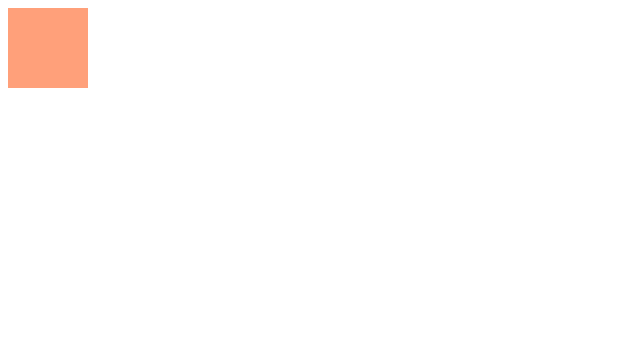
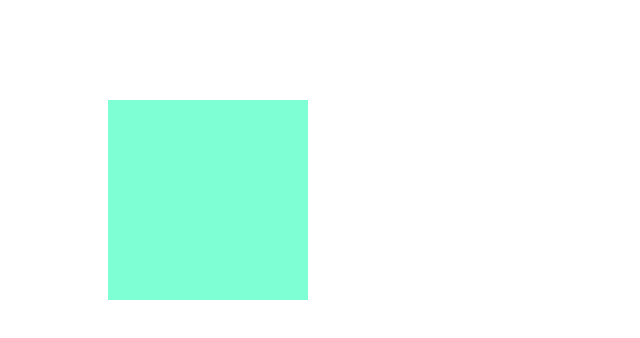
Before and after one commit to soubhagyasethy/animations-n-3D-spaces, a plain HTML site: page index.html in a window 1280 px wide. Shown: the whole page, without its empty margins (0-640 px from the left). Drawn offline with Linux system fonts and the light colour scheme.

Commit message:
feat: css animations

```diff
--- a/index.html
+++ b/index.html
@@ -8,6 +8,6 @@
     <link rel="stylesheet" type="text/css" href="style.css">
 </head>
 <body>
-    <div id="div"></div>
+    <div></div>
 </body>
 </html>
--- a/style.css
+++ b/style.css
@@ -1,5 +1,55 @@
-#div{
-    height: 5rem;
-    width: 5rem;
-    background-color: lightsalmon;
+/* div element */
+div {
+    margin: 100px;
+    width: 50px;
+    background-color: bisque;
+    height: 50px;
+    transition: 1s ease-in;
 }
+/* You can visually manipulate an element using the CSS transform property.
+It has the following methods:
+● translate()
+● rotate()
+● scale()
+● skew()
+● matrix() */
+
+
+div:hover {
+    /* transform: translate(50px, 100px); */
+    /* transform: rotate(100deg); */
+    /* transform: scale(3,5); */
+    /* transform: scale(2); */
+    /* transform: skew(20deg, 100deg); */
+    /* transform: matrix(2,0,1,2,10,0); */
+}
+
+/*animation 1 */
+
+/* div:hover {
+    transform: translateX(200px) scale(2);
+} */
+
+/* div:hover {
+    transform: rotate(360deg) translateX(20px) scale(0.75);
+    border-radius: 50%;
+} */
+
+/* animation 2 */
+@keyframes changeShape {
+    from {
+    border-radius: 0%;
+    }
+    to {
+    border-radius: 50%;
+    }
+}
+
+div {
+    height: 200px;
+    width: 200px;
+    background-color: aquamarine;
+    animation-name: changeShape;
+    animation-duration: 1s;
+    animation-iteration-count: infinite;
+}
```
